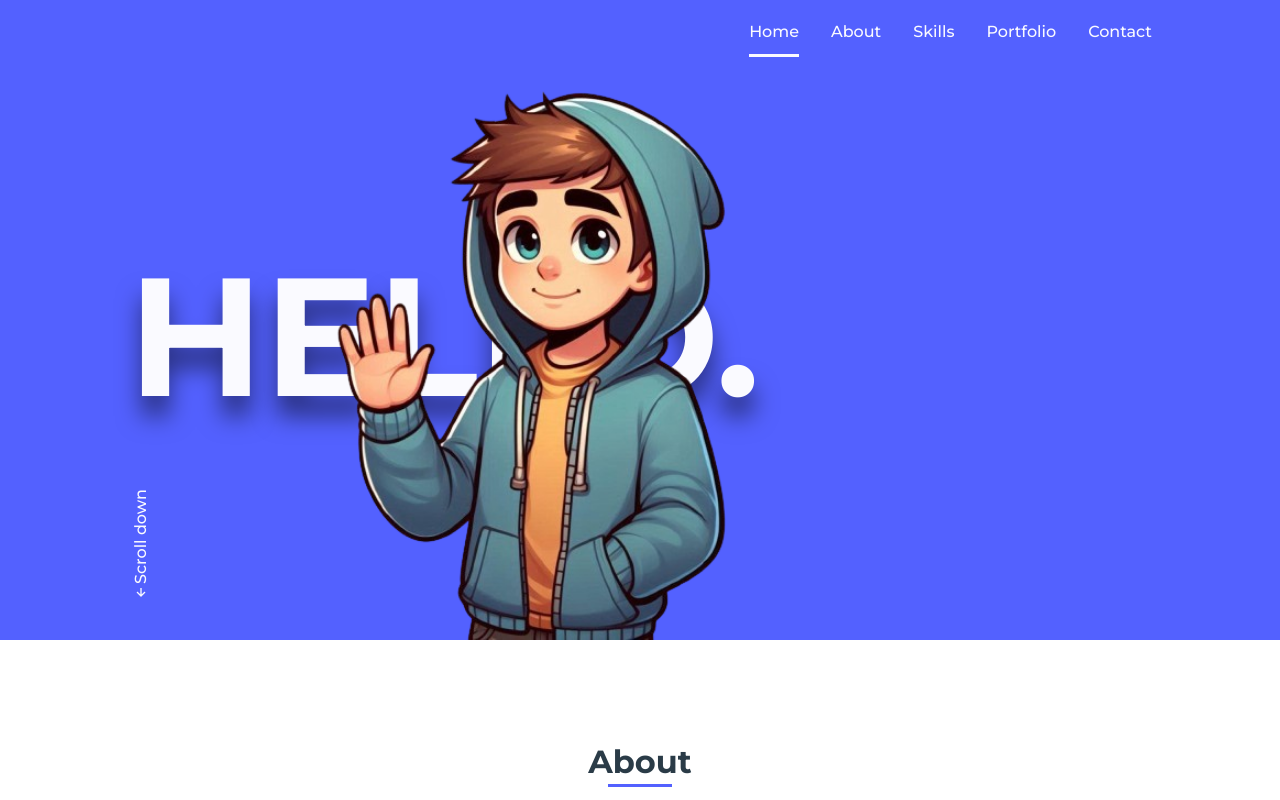
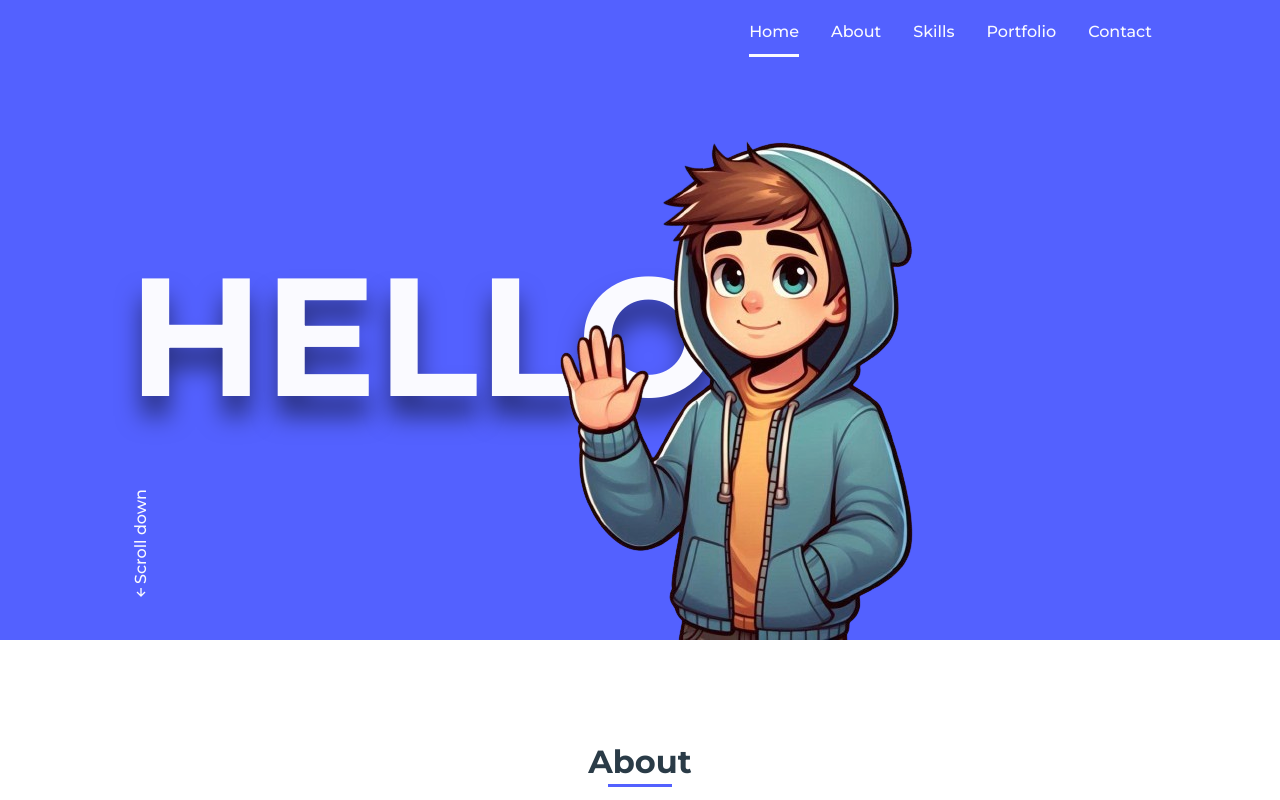
Before and after one commit to Kowshikk03/Kowshikk-Portfolio, a plain HTML site: page index.html in a window 1280 px wide. Shown: the top 800 px of the page. Drawn offline with nearby package versions, Linux system fonts and the light colour scheme.

Commit message:
Added some change  project

```diff
--- a/style.css
+++ b/style.css
@@ -491,7 +491,7 @@ img{
         height: 640px;
     }
     .home__img {
-        width: 550px;
-        left: 20%;
+        width: 500px;
+        right: 23%;
     }
 }
```
